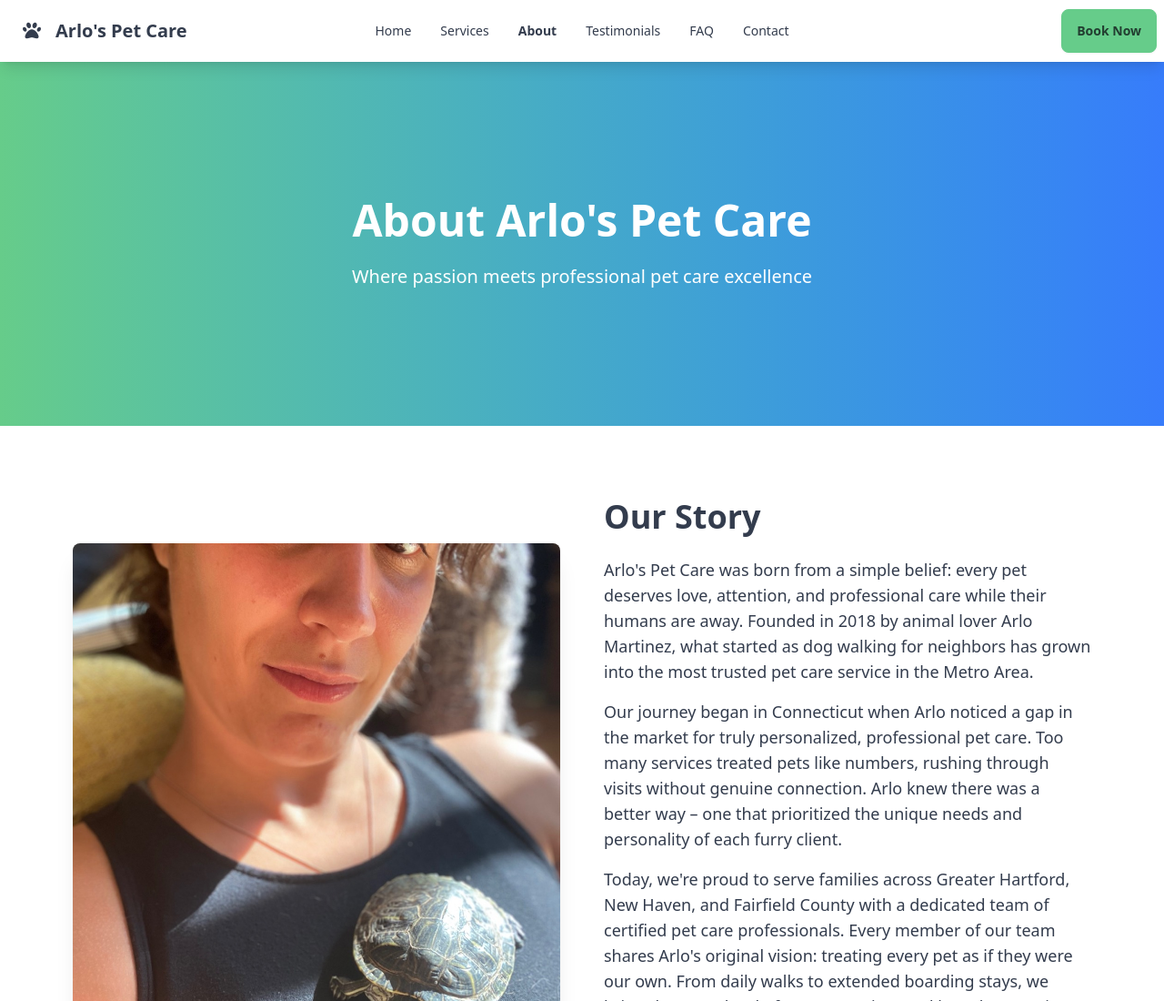
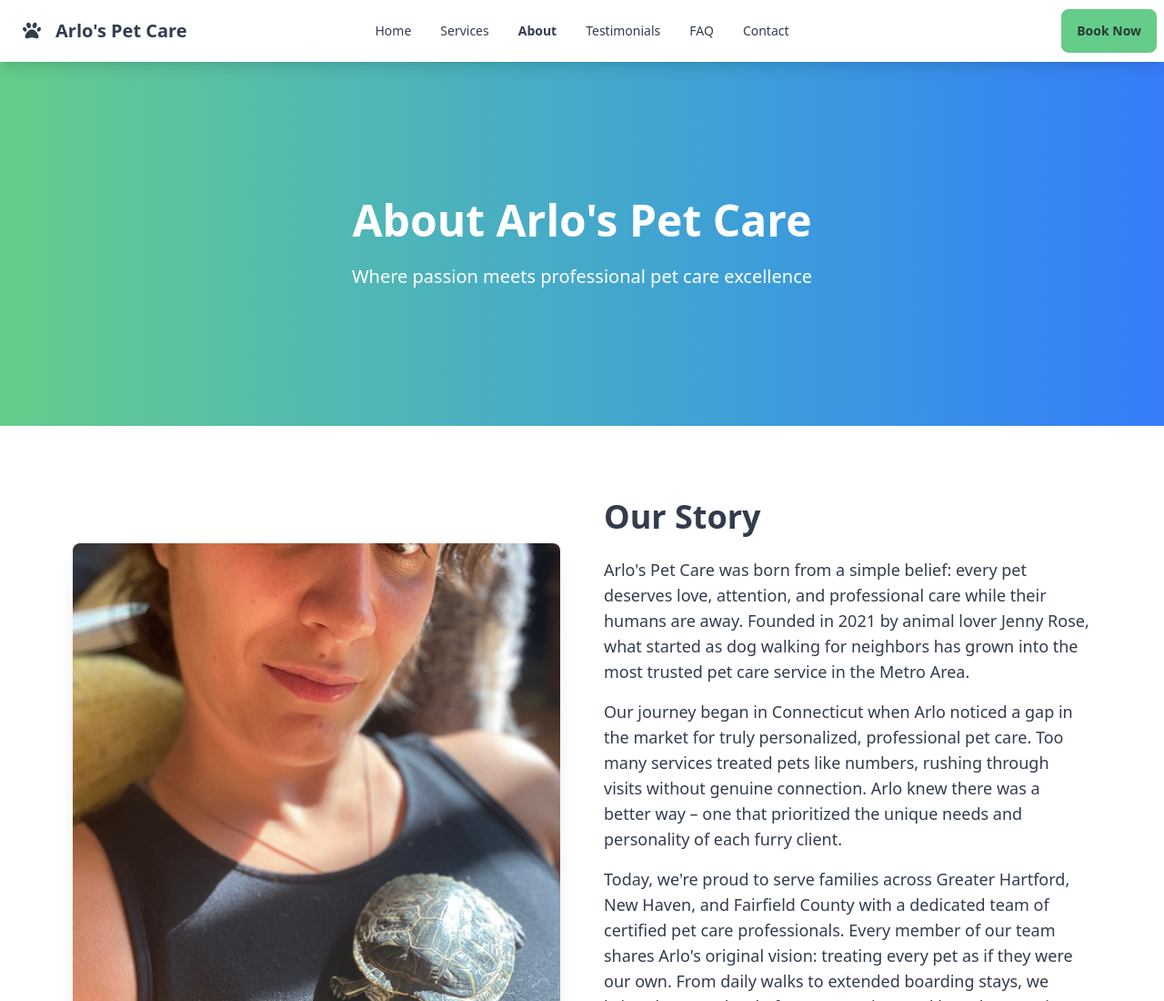
Before and after one commit to rkrules/arlospetcare, a plain HTML site: page about.html in a window 1280 px wide. Shown: the top 1100 px of the page at 91% size. Drawn offline with nearby package versions, Linux system fonts and the light colour scheme.

Commit message:
no message

```diff
--- a/about.html
+++ b/about.html
@@ -85,8 +85,8 @@
                         <h2 class="text-4xl font-bold mb-6">Our Story</h2>
                         <p class="text-lg mb-4">
                             Arlo's Pet Care was born from a simple belief: every pet deserves love, attention, and
-                            professional care while their humans are away. Founded in 2018 by animal lover Arlo
-                            Martinez, what started as dog walking for neighbors has grown into the most trusted pet care
+                            professional care while their humans are away. Founded in 2021 by animal lover Jenny
+                            Rose, what started as dog walking for neighbors has grown into the most trusted pet care
                             service in the Metro Area.
                         </p>
                         <p class="text-lg mb-4">
```
